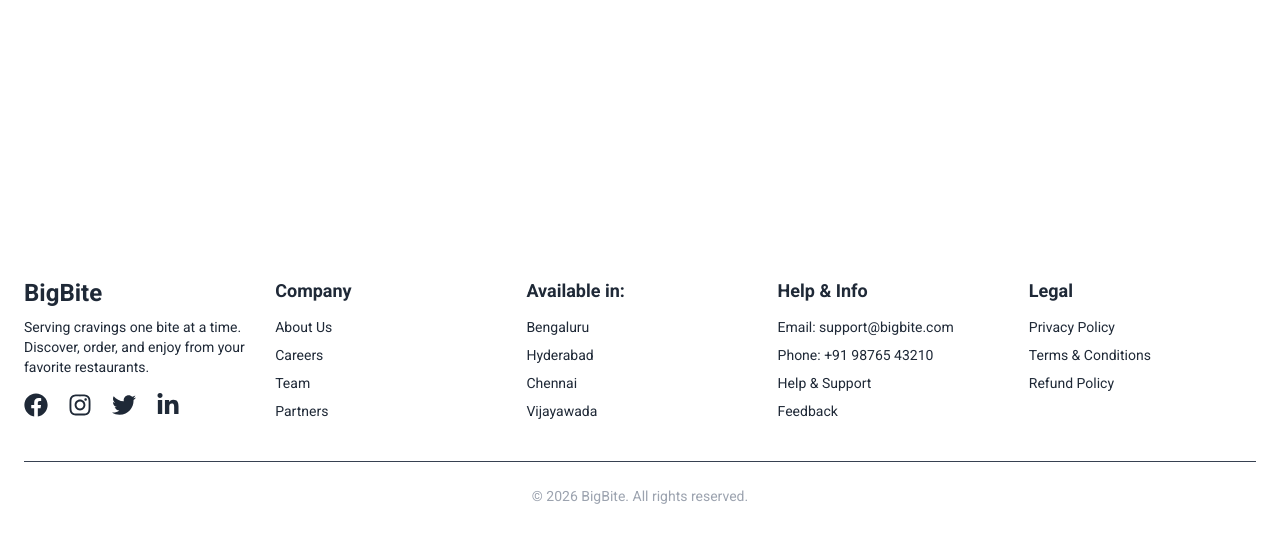
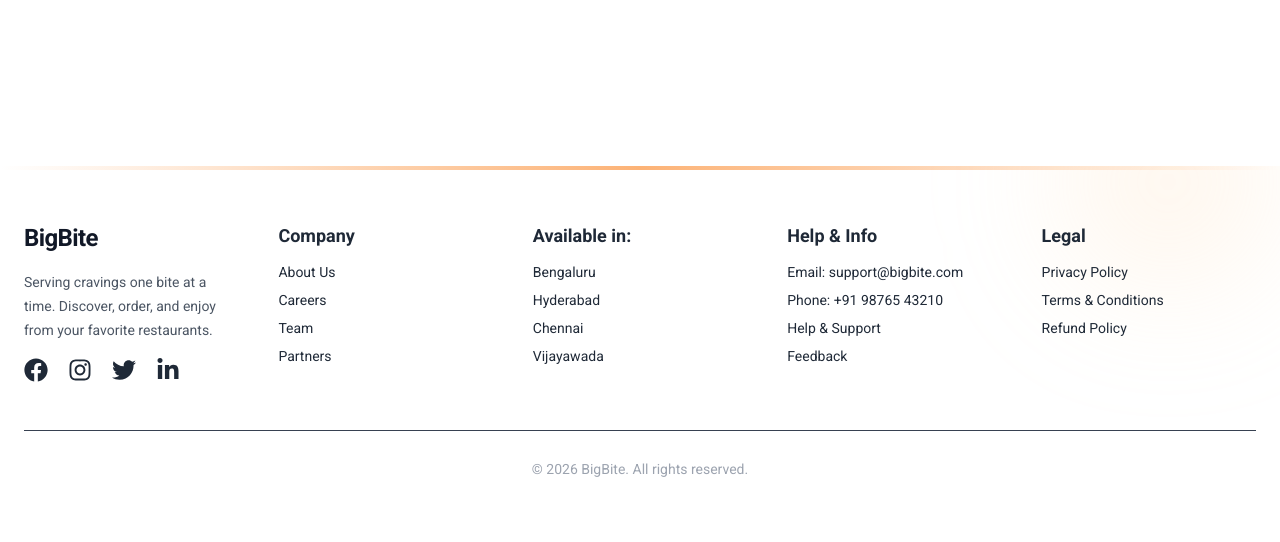
Before and after one commit to venkateshmadupuru/food-web-app, a React (Create React App) app: page / in a window 1280 px wide. Shown: the part 254-796 px from the top of the page. Built offline with nearby package versions, Linux system fonts and the light colour scheme; no server answers.

Commit message:
style(footer): refine layout, spacing, and visual styling

```diff
--- a/src/components/Footer/Footer.jsx
+++ b/src/components/Footer/Footer.jsx
@@ -17,11 +17,15 @@ const Footer = () => {
 
   if (loading) return <FooterShimmer />;
   return (
-    <div className="bg-white text-gray-800 dark:text-gray-300 dark:bg-gray-800 px-6 py-10 mt-16 min-h-[300px] cursor-pointer">
-      <div className="max-w-7xl mx-auto grid grid-cols-1 sm:grid-cols-2 md:grid-cols-5 gap-6 transition-colors [&_li:hover]:text-orange-400">
-        <div>
-          <h2 className="text-2xl font-bold">BigBite</h2>
-          <p className="mt-2 text-sm">
+    <div className="bg-white text-gray-800 dark:text-gray-300 dark:bg-gray-800 px-6 py-14 mt-16 min-h-[380px] cursor-pointer relative overflow-hidden">
+      <div className="pointer-events-none absolute inset-x-0 top-0 h-1 bg-gradient-to-r from-transparent via-orange-400/70 to-transparent dark:via-orange-500/50"></div>
+      <div className="pointer-events-none absolute -top-24 right-0 h-56 w-56 rounded-full bg-orange-200/20 blur-3xl dark:bg-orange-500/10"></div>
+      <div className="max-w-7xl mx-auto grid grid-cols-1 sm:grid-cols-2 md:grid-cols-5 gap-8 lg:gap-10 transition-colors [&_li:hover]:text-orange-400 relative z-10">
+        <div className="space-y-4">
+          <h2 className="text-2xl font-bold tracking-tight text-gray-900 dark:text-white">
+            BigBite
+          </h2>
+          <p className="max-w-xs text-sm leading-6 text-gray-600 dark:text-gray-300">
             Serving cravings one bite at a time. Discover, order, and enjoy from
             your favorite restaurants.
           </p>
@@ -69,7 +73,7 @@ const Footer = () => {
           </ul>
         </div>
       </div>
-      <div className="border-t border-gray-700 mt-10 pt-6 text-sm text-center text-gray-400">
+      <div className="border-t border-gray-700 mt-12 pt-7 text-sm text-center text-gray-400 relative z-10">
         <p>&copy; {new Date().getFullYear()} BigBite. All rights reserved.</p>
       </div>
     </div>
--- a/src/components/Footer/FooterShimmer.jsx
+++ b/src/components/Footer/FooterShimmer.jsx
@@ -2,32 +2,36 @@ import React from "react";
 import "../Shimmer/Shimmer.css";
 const FooterShimmer = () => {
   return (
-    <div className="dark:bg-gray-800 bg-white px-6 py-10 mt-16 min-h-[300px]">
-      <div className="max-w-7xl mx-auto grid grid-cols-1 sm:grid-cols-2 md:grid-cols-4 gap-8">
-        <div className="space-y-4">
-          <div className="shimmer h-6 w-28 rounded"></div>
+    <div className="dark:bg-gray-800 bg-white px-6 py-14 mt-16 min-h-[380px] relative overflow-hidden footer-shimmer">
+      <div className="pointer-events-none absolute inset-x-0 top-0 h-1 bg-gradient-to-r from-transparent via-orange-400/60 to-transparent dark:via-orange-500/45"></div>
+      <div className="pointer-events-none absolute -top-24 right-0 h-56 w-56 rounded-full bg-orange-200/20 blur-3xl dark:bg-orange-500/10"></div>
+      <div className="max-w-7xl mx-auto grid grid-cols-1 sm:grid-cols-2 md:grid-cols-5 gap-8 lg:gap-10 relative z-10">
+        <div className="space-y-5">
+          <div className="shimmer h-8 w-36 rounded"></div>
           <div className="space-y-2">
-            <div className="shimmer h-3 w-40 rounded"></div>
-            <div className="shimmer h-3 w-44 rounded"></div>
-            <div className="shimmer h-3 w-32 rounded"></div>
+            <div className="shimmer h-4 w-44 rounded"></div>
+            <div className="shimmer h-4 w-48 rounded"></div>
+            <div className="shimmer h-4 w-36 rounded"></div>
           </div>
-          <div className="flex gap-4 mt-4">
+          <div className="flex gap-4 mt-5">
             {Array.from({ length: 4 }).map((_, i) => (
-              <div key={i} className="shimmer h-8 w-8 rounded-full"></div>
+              <div key={i} className="shimmer h-10 w-10 rounded-full"></div>
             ))}
           </div>
         </div>
-        {Array.from({ length: 3 }).map((_, i) => (
-          <div key={i} className="space-y-4">
-            <div className="shimmer h-5 w-32 rounded"></div>
-            <div className="shimmer h-3 w-24 rounded"></div>
-            <div className="shimmer h-3 w-28 rounded"></div>
-            <div className="shimmer h-3 w-20 rounded"></div>
-            <div className="shimmer h-3 w-20 rounded"></div>
+        {Array.from({ length: 4 }).map((_, i) => (
+          <div key={i} className="space-y-5">
+            <div className="shimmer h-6 w-32 rounded"></div>
+            <div className="space-y-3">
+              <div className="shimmer h-4 w-28 rounded"></div>
+              <div className="shimmer h-4 w-32 rounded"></div>
+              <div className="shimmer h-4 w-24 rounded"></div>
+              <div className="shimmer h-4 w-24 rounded"></div>
+            </div>
           </div>
         ))}
       </div>
-      <div className="mt-16 pt-6 shimmer h-4 w-52 mx-auto rounded-md"></div>
+      <div className="mt-14 pt-7 shimmer h-5 w-56 mx-auto rounded-md relative z-10"></div>
     </div>
   );
 };
```
